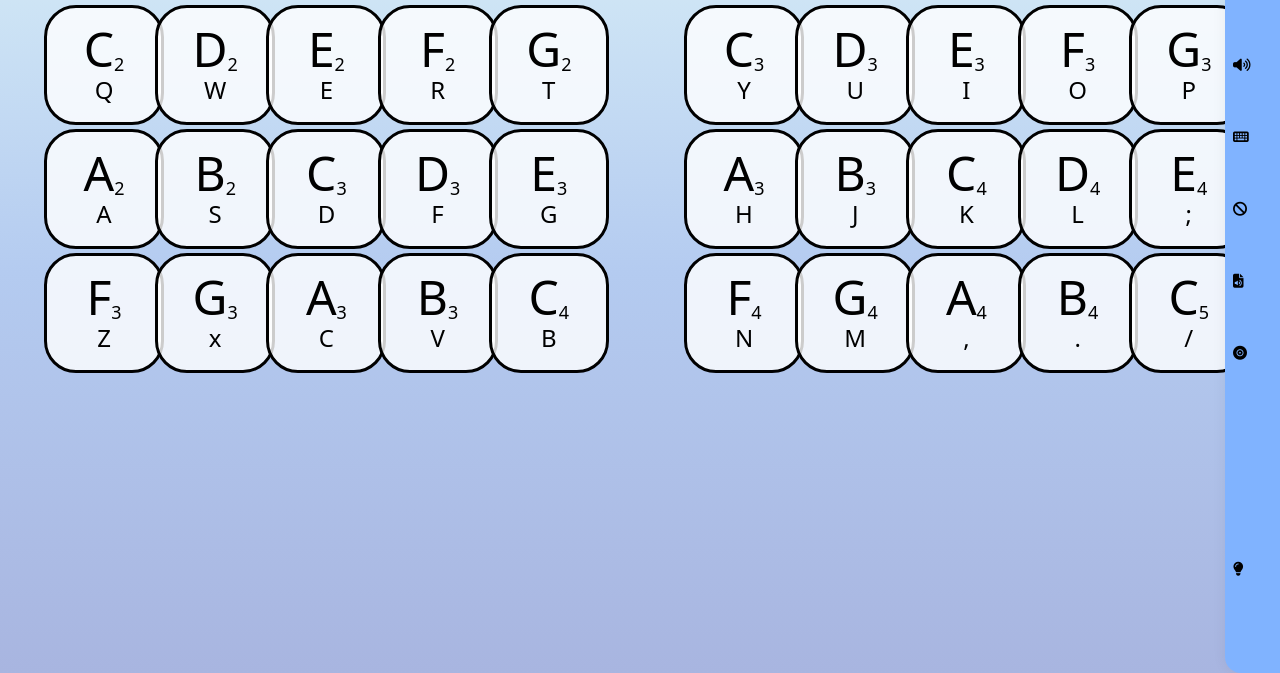
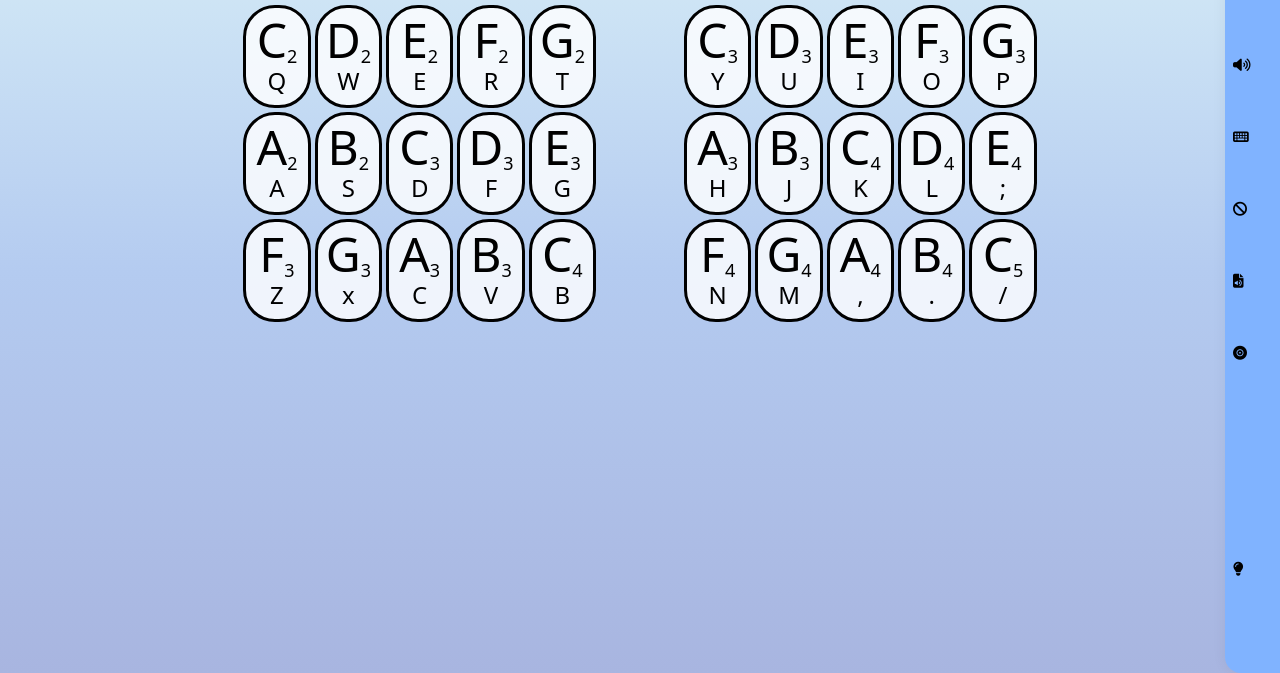
Before and after one commit to manystarsapart/skysynth-mobile, a website: page index.html in a window 1280 px wide. Shown: the part 127-800 px from the top of the page. Drawn offline with Linux system fonts and the light colour scheme; no server answers.

Commit message:
fix: size of notes & disable zoom

```diff
--- a/index.html
+++ b/index.html
@@ -2,7 +2,7 @@
 <html lang="en">
 <head>
     <meta charset="UTF-8">
-    <meta name="viewport" content="width=device-width, initial-scale=1.0">
+    <meta name="viewport" content="width=device-width, initial-scale=1.0 user-scalable=no">
     <meta property="og:title" content="SkySynth">
     <meta property="og:description" content="play notes and stuff. now with transpose, octave and record!">
     <meta property="og:image" content="http://www.skysynth.space/assets/thumbnail.jpeg">
@@ -16,7 +16,7 @@
     <!-- ^is this needed after i bundle it? -->
     <script src="https://kit.fontawesome.com/8e2e927b48.js" crossorigin="anonymous"></script>
 </head>
-<body class="overflow-hidden h-screen bg-gradient-to-t p-10 from-[#A8B5E0] via-[#B4CBF0] to-[#DAF0F7]">
+<body class="h-screen bg-gradient-to-t p-10 from-[#A8B5E0] via-[#B4CBF0] to-[#DAF0F7]">
 <!-- <body class="h-screen bg-[url(./assets/SAOlake.jpg)]"> -->
 <!-- <img src="./assets/SAOlake.jpg" id="static-background" class="fixed top-0 left-0 w-full h-full object-cover -z-10 brightness-110" alt="lake background"> -->
 <!-- <img src="./assets/water-mask.jpg" id="water-mask" class="absolute left-0 w-full object-cover -z-10 opacity-20 blur-sm" alt="water line"> -->
@@ -145,91 +145,91 @@
 
     <div class="w-full gap-20 flex flex-row items-center justify-center"> <!-- note visual guides-->
         <div id="notes-div-left" class="grid grid-cols-5 gap-1 p-1 text-5xl">
-            <div id="q" class="flex flex-col items-center justify-center p-2 rounded-4xl border-3 text-center h-30 w-30 bg-white/80">
+            <div id="q" class="flex flex-col items-center justify-center p-2 rounded-4xl border-3 text-center h-20 w-20 bg-white/80">
                 <div>
                     C<sub class="text-lg">2</sub>
                 </div>
                 <span class="text-2xl">Q</span>
             </div>
-            <div id="w" class="flex flex-col items-center justify-center p-2 rounded-4xl border-3 text-center h-30 w-30 bg-white/80">
+            <div id="w" class="flex flex-col items-center justify-center p-2 rounded-4xl border-3 text-center h-20 w-20 bg-white/80">
                 <div>
                     D<sub class="text-lg">2</sub>
                 </div>
                 <span class="text-2xl">W</span>
             </div>
-            <div id="e" class="flex flex-col items-center justify-center p-2 rounded-4xl border-3 text-center h-30 w-30 bg-white/80">
+            <div id="e" class="flex flex-col items-center justify-center p-2 rounded-4xl border-3 text-center h-20 w-20 bg-white/80">
                 <div>
                     E<sub class="text-lg">2</sub>
                 </div>
                 <span class="text-2xl">E</span>
             </div>
-            <div id="r" class="flex flex-col items-center justify-center p-2 rounded-4xl border-3 text-center h-30 w-30 bg-white/80">
+            <div id="r" class="flex flex-col items-center justify-center p-2 rounded-4xl border-3 text-center h-20 w-20 bg-white/80">
                 <div>
                     F<sub class="text-lg">2</sub>
                 </div>
                 <span class="text-2xl">R</span>
             </div>
-            <div id="t" class="flex flex-col items-center justify-center p-2 rounded-4xl border-3 text-center h-30 w-30 bg-white/80">
+            <div id="t" class="flex flex-col items-center justify-center p-2 rounded-4xl border-3 text-center h-20 w-20 bg-white/80">
                 <div>
                     G<sub class="text-lg">2</sub>
                 </div>
                 <span class="text-2xl">T</span>
             </div>
-            <div id="a" class="flex flex-col items-center justify-center p-2 rounded-4xl border-3 text-center h-30 w-30 bg-white/80">
+            <div id="a" class="flex flex-col items-center justify-center p-2 rounded-4xl border-3 text-center h-20 w-20 bg-white/80">
                 <div>
                     A<sub class="text-lg">2</sub>
                 </div>
                 <span class="text-2xl">A</span>
             </div>
-            <div id="s" class="flex flex-col items-center justify-center p-2 rounded-4xl border-3 text-center h-30 w-30 bg-white/80">
+            <div id="s" class="flex flex-col items-center justify-center p-2 rounded-4xl border-3 text-center h-20 w-20 bg-white/80">
                 <div>
                     B<sub class="text-lg">2</sub>
                 </div>
                 <span class="text-2xl">S</span>
             </div>
-            <div id="d" class="flex flex-col items-center justify-center p-2 rounded-4xl border-3 text-center h-30 w-30 bg-white/80">
+            <div id="d" class="flex flex-col items-center justify-center p-2 rounded-4xl border-3 text-center h-20 w-20 bg-white/80">
                 <div>
                     C<sub class="text-lg">3</sub>
                 </div>
                 <span class="text-2xl">D</span>
             </div>
-            <div id="f" class="flex flex-col items-center justify-center p-2 rounded-4xl border-3 text-center h-30 w-30 bg-white/80">
+            <div id="f" class="flex flex-col items-center justify-center p-2 rounded-4xl border-3 text-center h-20 w-20 bg-white/80">
                 <div>
                     D<sub class="text-lg">3</sub>
                 </div>
                 <span class="text-2xl">F</span>
             </div>
-            <div id="g" class="flex flex-col items-center justify-center p-2 rounded-4xl border-3 text-center h-30 w-30 bg-white/80">
+            <div id="g" class="flex flex-col items-center justify-center p-2 rounded-4xl border-3 text-center h-20 w-20 bg-white/80">
                 <div>
                     E<sub class="text-lg">3</sub>
                 </div>
                 <span class="text-2xl">G</span>
             </div>
-            <div id="z" class="flex flex-col items-center justify-center p-2 rounded-4xl border-3 text-center h-30 w-30 bg-white/80">
+            <div id="z" class="flex flex-col items-center justify-center p-2 rounded-4xl border-3 text-center h-20 w-20 bg-white/80">
                 <div>
                     F<sub class="text-lg">3</sub>
                 </div>
                 <span class="text-2xl">Z</span>
             </div>
-            <div id="x" class="flex flex-col items-center justify-center p-2 rounded-4xl border-3 text-center h-30 w-30 bg-white/80">
+            <div id="x" class="flex flex-col items-center justify-center p-2 rounded-4xl border-3 text-center h-20 w-20 bg-white/80">
                 <div>
                     G<sub class="text-lg">3</sub>
                 </div>
                 <span class="text-2xl">x</span>
             </div>
-            <div id="c" class="flex flex-col items-center justify-center p-2 rounded-4xl border-3 text-center h-30 w-30 bg-white/80">
+            <div id="c" class="flex flex-col items-center justify-center p-2 rounded-4xl border-3 text-center h-20 w-20 bg-white/80">
                 <div>
                     A<sub class="text-lg">3</sub>
                 </div>
                 <span class="text-2xl">C</span>
             </div>
-            <div id="v" class="flex flex-col items-center justify-center p-2 rounded-4xl border-3 text-center h-30 w-30 bg-white/80">
+            <div id="v" class="flex flex-col items-center justify-center p-2 rounded-4xl border-3 text-center h-20 w-20 bg-white/80">
                 <div>
                     B<sub class="text-lg">3</sub>
                 </div>
                 <span class="text-2xl">V</span>
             </div>
-            <div id="b" class="flex flex-col items-center justify-center p-2 rounded-4xl border-3 text-center h-30 w-30 bg-white/80">
+            <div id="b" class="flex flex-col items-center justify-center p-2 rounded-4xl border-3 text-center h-20 w-20 bg-white/80">
                 <div>
                     C<sub class="text-lg">4</sub>
                 </div>
@@ -243,91 +243,91 @@
             F G A B C
             -->
         <div id="notes-div-right" class="grid grid-cols-5 gap-1 p-1 text-5xl">
-            <div id="y" class="flex flex-col items-center justify-center p-2 rounded-4xl border-3 text-center h-30 w-30 bg-white/80">
+            <div id="y" class="flex flex-col items-center justify-center p-2 rounded-4xl border-3 text-center h-20 w-20 bg-white/80">
                 <div>
                     C<sub class="text-lg">3</sub>
                 </div>
                 <span class="text-2xl">Y</span>
             </div>
-            <div id="u" class="flex flex-col items-center justify-center p-2 rounded-4xl border-3 text-center h-30 w-30 bg-white/80">
+            <div id="u" class="flex flex-col items-center justify-center p-2 rounded-4xl border-3 text-center h-20 w-20 bg-white/80">
                 <div>
                     D<sub class="text-lg">3</sub>
                 </div>
                 <span class="text-2xl">U</span>
             </div>
-            <div id="i" class="flex flex-col items-center justify-center p-2 rounded-4xl border-3 text-center h-30 w-30 bg-white/80">
+            <div id="i" class="flex flex-col items-center justify-center p-2 rounded-4xl border-3 text-center h-20 w-20 bg-white/80">
                 <div>
                     E<sub class="text-lg">3</sub>
                 </div>
                 <span class="text-2xl">I</span>
             </div>
-            <div id="o" class="flex flex-col items-center justify-center p-2 rounded-4xl border-3 text-center h-30 w-30 bg-white/80">
+            <div id="o" class="flex flex-col items-center justify-center p-2 rounded-4xl border-3 text-center h-20 w-20 bg-white/80">
                 <div>
                     F<sub class="text-lg">3</sub>
                 </div>
                 <span class="text-2xl">O</span>
             </div>
-            <div id="p" class="flex flex-col items-center justify-center p-2 rounded-4xl border-3 text-center h-30 w-30 bg-white/80">
+            <div id="p" class="flex flex-col items-center justify-center p-2 rounded-4xl border-3 text-center h-20 w-20 bg-white/80">
                 <div>
                     G<sub class="text-lg">3</sub>
                 </div>
                 <span class="text-2xl">P</span>
             </div>
-            <div id="h" class="flex flex-col items-center justify-center p-2 rounded-4xl border-3 text-center h-30 w-30 bg-white/80">
+            <div id="h" class="flex flex-col items-center justify-center p-2 rounded-4xl border-3 text-center h-20 w-20 bg-white/80">
                 <div>
                     A<sub class="text-lg">3</sub>
                 </div>
                 <span class="text-2xl">H</span>
             </div>
-            <div id="j" class="flex flex-col items-center justify-center p-2 rounded-4xl border-3 text-center h-30 w-30 bg-white/80">
+            <div id="j" class="flex flex-col items-center justify-center p-2 rounded-4xl border-3 text-center h-20 w-20 bg-white/80">
                 <div>
                     B<sub class="text-lg">3</sub>
                 </div>
                 <span class="text-2xl">J</span>
             </div>
-            <div id="k" class="flex flex-col items-center justify-center p-2 rounded-4xl border-3 text-center h-30 w-30 bg-white/80">
+            <div id="k" class="flex flex-col items-center justify-center p-2 rounded-4xl border-3 text-center h-20 w-20 bg-white/80">
                 <div>
                     C<sub class="text-lg">4</sub>
                 </div>
                 <span class="text-2xl">K</span>
             </div>
-            <div id="l" class="flex flex-col items-center justify-center p-2 rounded-4xl border-3 text-center h-30 w-30 bg-white/80">
+            <div id="l" class="flex flex-col items-center justify-center p-2 rounded-4xl border-3 text-center h-20 w-20 bg-white/80">
                 <div>
                     D<sub class="text-lg">4</sub>
                 </div>
                 <span class="text-2xl">L</span>
             </div>
-            <div id=";" class="flex flex-col items-center justify-center p-2 rounded-4xl border-3 text-center h-30 w-30 bg-white/80">
+            <div id=";" class="flex flex-col items-center justify-center p-2 rounded-4xl border-3 text-center h-20 w-20 bg-white/80">
                 <div>
                     E<sub class="text-lg">4</sub>
                 </div>
                 <span class="text-2xl">;</span>
             </div>
-            <div id="n" class="flex flex-col items-center justify-center p-2 rounded-4xl border-3 text-center h-30 w-30 bg-white/80">
+            <div id="n" class="flex flex-col items-center justify-center p-2 rounded-4xl border-3 text-center h-20 w-20 bg-white/80">
                 <div>
                     F<sub class="text-lg">4</sub>
                 </div>
                 <span class="text-2xl">N</span>
             </div>
-            <div id="m" class="flex flex-col items-center justify-center p-2 rounded-4xl border-3 text-center h-30 w-30 bg-white/80">
+            <div id="m" class="flex flex-col items-center justify-center p-2 rounded-4xl border-3 text-center h-20 w-20 bg-white/80">
                 <div>
                     G<sub class="text-lg">4</sub>
                 </div>
                 <span class="text-2xl">M</span>
             </div>
-            <div id="," class="flex flex-col items-center justify-center p-2 rounded-4xl border-3 text-center h-30 w-30 bg-white/80">
+            <div id="," class="flex flex-col items-center justify-center p-2 rounded-4xl border-3 text-center h-20 w-20 bg-white/80">
                 <div>
                     A<sub class="text-lg">4</sub>
                 </div>
                 <span class="text-2xl">,</span>
             </div>
-            <div id="." class="flex flex-col items-center justify-center p-2 rounded-4xl border-3 text-center h-30 w-30 bg-white/80">
+            <div id="." class="flex flex-col items-center justify-center p-2 rounded-4xl border-3 text-center h-20 w-20 bg-white/80">
                 <div>
                     B<sub class="text-lg">4</sub>
                 </div>
                 <span class="text-2xl">.</span>
             </div>
-            <div id="/" class="flex flex-col items-center justify-center p-2 rounded-4xl border-3 text-center h-30 w-30 bg-white/80">
+            <div id="/" class="flex flex-col items-center justify-center p-2 rounded-4xl border-3 text-center h-20 w-20 bg-white/80">
                 <div>
                     C<sub class="text-lg">5</sub>
                 </div>
```
Also changed, not shown: CHANGELOG.md.
